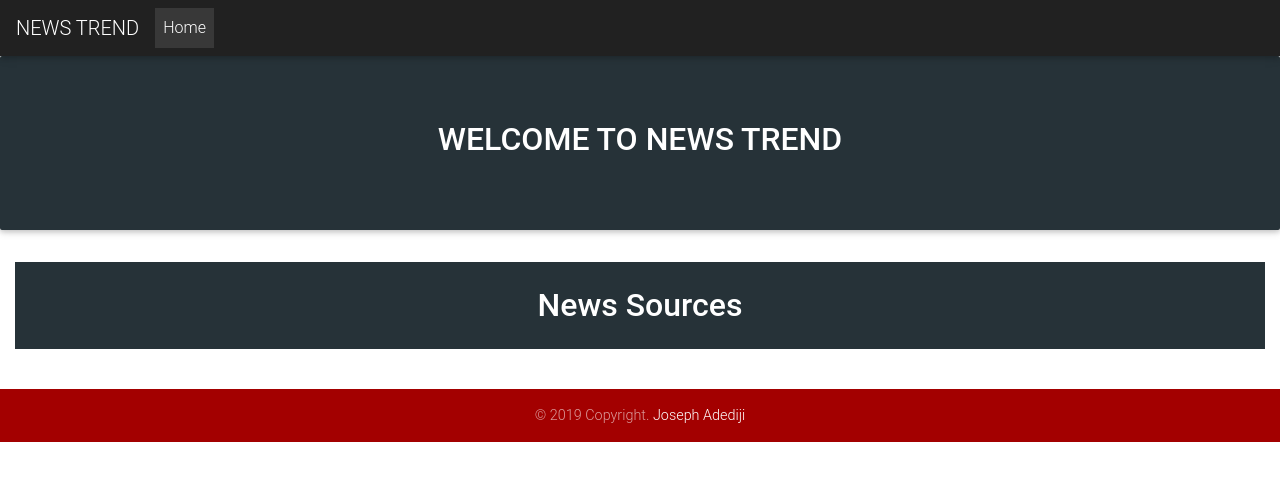
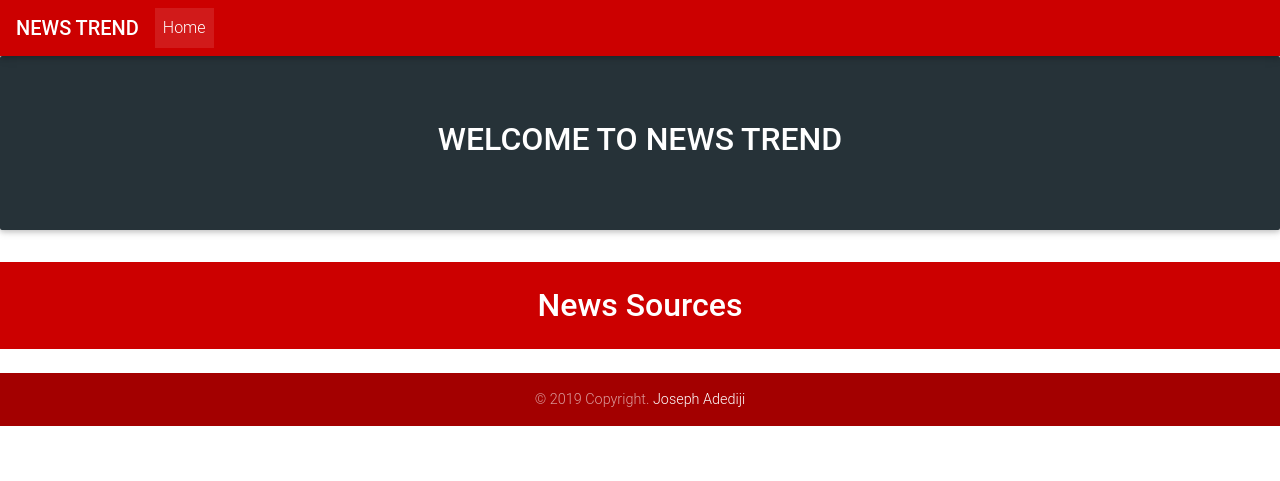
Before and after one commit to josylad/News-App, a Flask app: page / in a window 1280 px wide. Shown: the top 481 px of the page. Run offline with Flask 2, Linux system fonts and the light colour scheme; data that the repository does not hold is empty; some libraries are stand-ins or nearby versions.

Commit message:
Add styling and improve the UI

```diff
--- a/app/templates/index.html
+++ b/app/templates/index.html
@@ -6,33 +6,16 @@
     {{ super () }}
     <link rel="stylesheet" href="{{url_for('static',filename='css/index.css')}}">
     {% endblock%}
-
+    <div><
         {% block content %}
         <div class="jumbotron mdb-color special-color-dark text-center text-white">
                 <h2 class="h2">WELCOME TO NEWS TREND</h2>
             </div>
-        <div class="container">
-                <!-- <form>
-                    <input type="text" name="movie_query" placeholder="Search for a News" class="form-control">
-                    <input type="submit"  value="Submit" class="btn btn-dark">
-                </form> -->
 
-            </div>
-    <div class="container-fluid" >
-
-        <div id="nowshowing" class="mt-2">
-            </div>
-        <h2 class="mdb-color special-color-dark h2 text-white mt-4 mb-4 text-center pb-4 pt-4">News Sources</h2>
+        <h2 class="mdb-color danger-color-dark h2 text-white mb-4 text-center pb-4 pt-4">News Sources</h2>
 
             {{ displayNewsSource(sources)}}
 
-
-        <ul>
-            <!-- {% for source in sources %}
-
-            <li>{{ source.name}}</li>
-            {% endfor %} -->
-        </ul>
     </div>
 
         {% endblock%}
--- a/app/templates/macros.html
+++ b/app/templates/macros.html
@@ -2,14 +2,14 @@
 
 
 <!-- Card -->
-    <div class="container-fluid">
+    <div class="container">
             <div class="card-columns">
         {% for source in sources %}
 
                     <!-- Card image -->
                 <div class="card">
                     <div class="view overlay">
-                    <!-- <img class="card-img-top" src="" alt=" poster"> -->
+                    <!-- <img class="card-img-top" src="https://images.unsplash.com/photo-1504711434969-e33886168f5c?ixlib=rb-1.2.1&ixid=eyJhcHBfaWQiOjEyMDd9&auto=format&fit=crop&w=1050&q=80" alt=" poster"> -->
                     <a href="#!">
                         <div class="mask rgba-white-slight"></div>
                     </a>
--- a/app/templates/navbar.html
+++ b/app/templates/navbar.html
@@ -1,8 +1,8 @@
    <!--Navbar-->
-   <nav class="navbar sticky-top navbar-expand-lg navbar-dark bg-dark">
+   <nav class="navbar sticky-top navbar-expand-lg navbar-dark danger-color-dark">
 
         <!-- Navbar brand -->
-        <a class="navbar-brand" href="/">NEWS TREND</a>
+        <a class="navbar-brand" href="/"> <strong>NEWS TREND</strong> </a>
 
         <!-- Collapse button -->
         <button class="navbar-toggler" type="button" data-toggle="collapse" data-target="#basicExampleNav"
--- a/app/templates/newspage.html
+++ b/app/templates/newspage.html
@@ -10,7 +10,7 @@
 <div class="container-fluid mt-4 mb-4">
 
 
-    <div class="container-fluid">
+    <div class="">
         <div class="card-columns">
     {% for article in newspages %}
 
```
